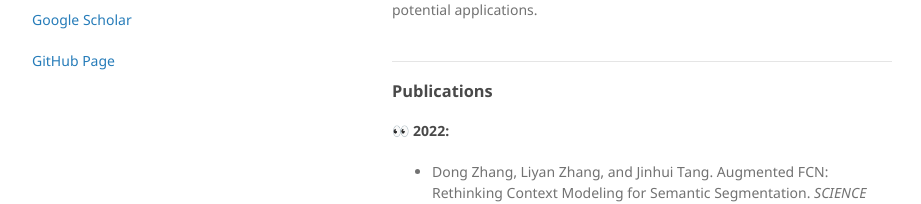
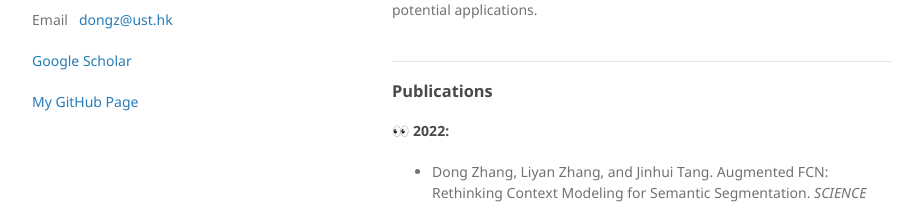
Before and after one commit to ZHANGDONG-NJUST/zhangdong-njust.github.io, a Jekyll site: the page built from index.md, in a window 1280 px wide. Shown: the part 307-511 px from the top of the page, without its empty margins (178-1099 px from the left). Built offline with Jekyll 4.4.1, drawn with Linux system fonts in a browser that asks for light colours; our own code applies the rules of GitHub Pages for plain Markdown files.

Commit message:
Update default.html

```diff
--- a/_layouts/default.html
+++ b/_layouts/default.html
@@ -22,11 +22,15 @@
         <h1><a href="{{ "/" | absolute_url }}">{{ site.title | default: site.github.repository_name }}</a></h1>
 
         {% if site.github.is_user_page %}
+        <p class="view">Email &nbsp <a href="dongz@ust.hk">dongz@ust.hk</a></p>
+        {% endif %}
+
+        {% if site.github.is_user_page %}
         <p class="view"><a href="https://scholar.google.com/citations?user=zxVy7sIAAAAJ&hl=zh-CN">Google Scholar</a></p>
         {% endif %}
 
         {% if site.github.is_user_page %}
-        <p class="view"><a href="https://github.com/dongzhang89">GitHub Page</a></p>
+        <p class="view"><a href="https://github.com/dongzhang89">My GitHub Page</a></p>
         {% endif %}
       </header>
       <section>
```
